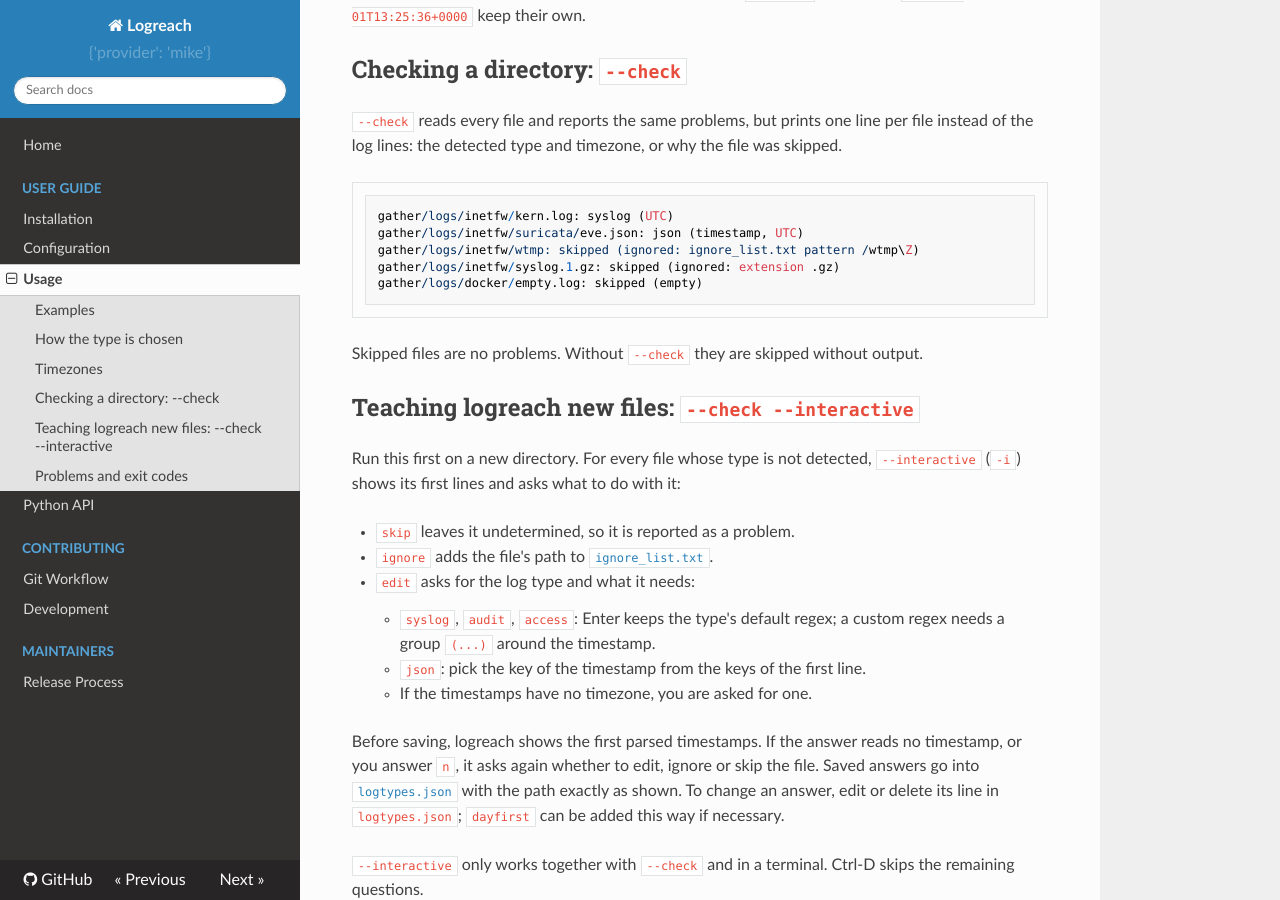
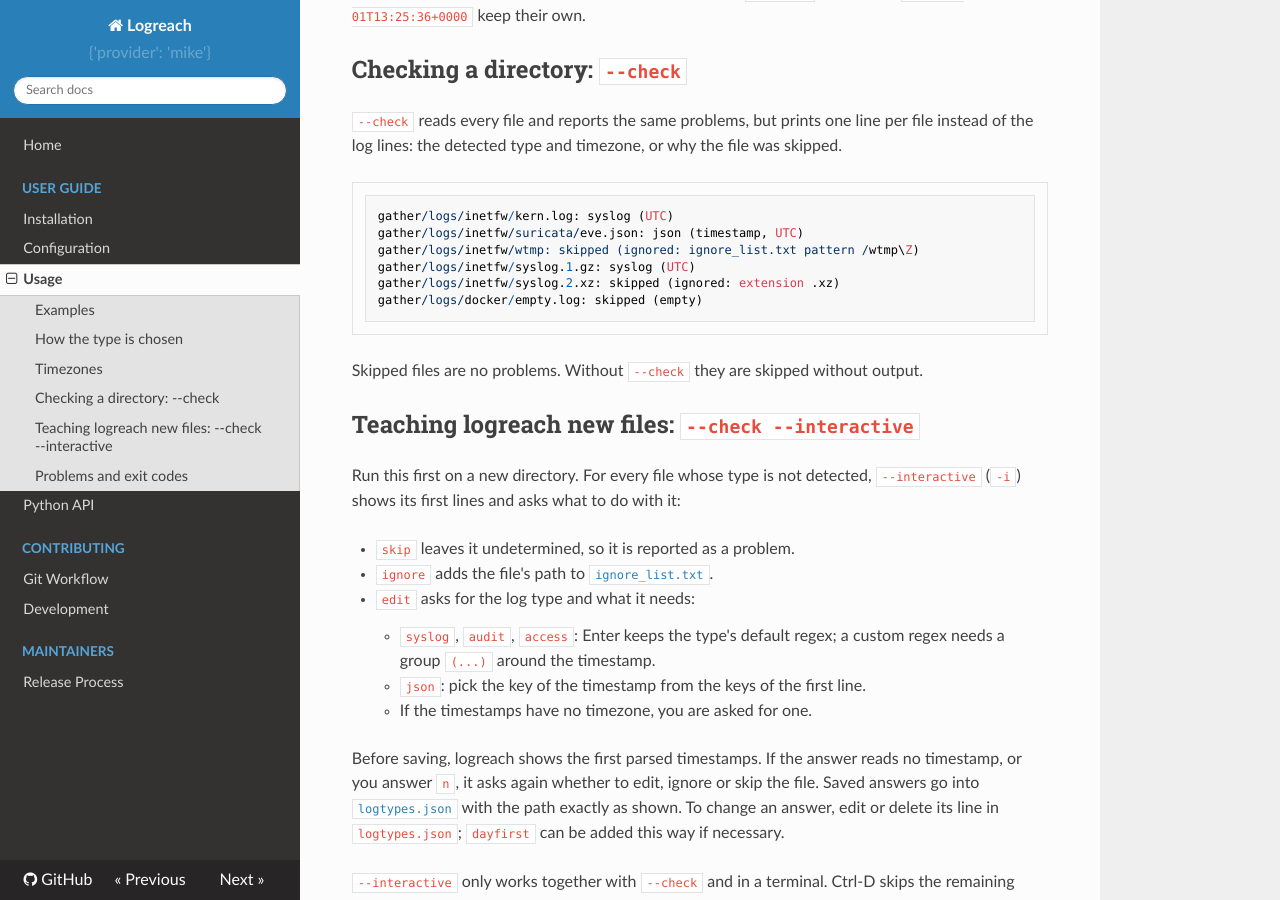
Before and after one commit to ait-testbed/logreach, an MkDocs documentation site: the page built from docs/usage.md, in a window 1280 px wide and 900 px high, scrolled down 1890 px. Built offline with MkDocs 1.6.1, drawn with Linux system fonts in a browser that asks for light colours; nearby versions of some CDN libraries.

Commit message:
update docs

````diff
--- a/docs/usage.md
+++ b/docs/usage.md
@@ -94,7 +94,8 @@ the log lines: the detected type and timezone, or why the file was skipped.
 gather/logs/inetfw/kern.log: syslog (UTC)
 gather/logs/inetfw/suricata/eve.json: json (timestamp, UTC)
 gather/logs/inetfw/wtmp: skipped (ignored: ignore_list.txt pattern /wtmp\Z)
-gather/logs/inetfw/syslog.1.gz: skipped (ignored: extension .gz)
+gather/logs/inetfw/syslog.1.gz: syslog (UTC)
+gather/logs/inetfw/syslog.2.xz: skipped (ignored: extension .xz)
 gather/logs/docker/empty.log: skipped (empty)
 ```
 
````
Also changed, not shown: docs/configuration.md (+1 -1 lines).
